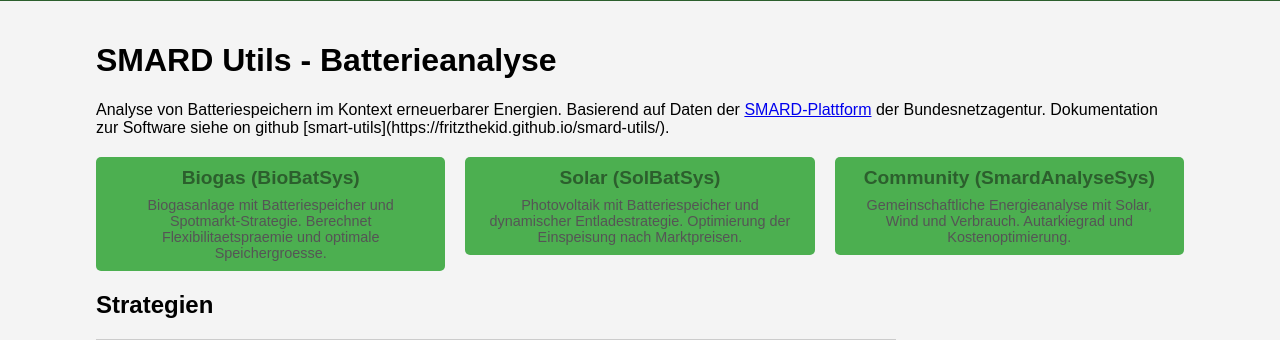
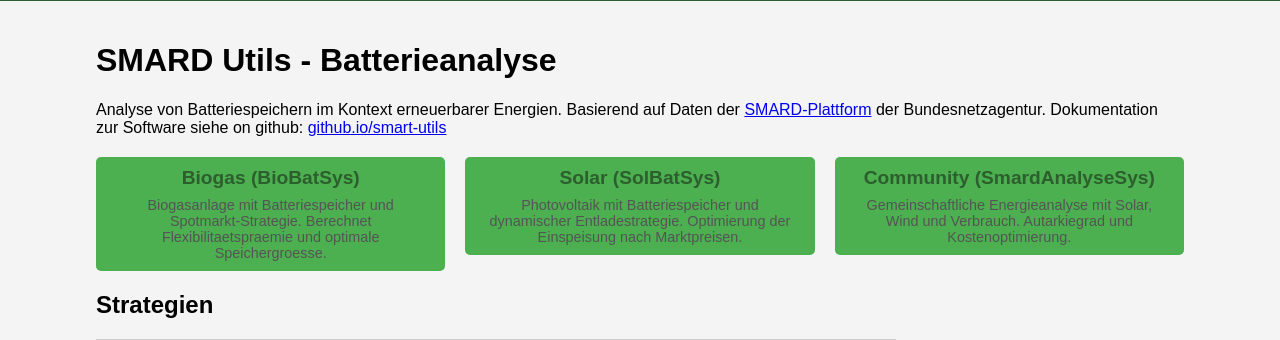
Before and after one commit to fritzthekid/smard-utils, a Flask app: page / in a window 1280 px wide. Shown: the part 77-417 px from the top of the page. Run offline with Flask 3, Linux system fonts and the light colour scheme.

Commit message:
small fixes on layout and link to documentation

```diff
--- a/docs/_layouts/default.html
+++ b/docs/_layouts/default.html
@@ -5,6 +5,7 @@
   <meta name="viewport" content="width=device-width, initial-scale=1.0">
   <title>{{ page.title }} – SMARD-Utils</title>
   <link rel="stylesheet" href="{{ site.baseurl }}/static/css/styles.css">
+  <link rel="icon" href="{{ site.baseurl }}/static/favicon.ico" sizes="any">
 </head>
 <body>
   {% include header.html %}
--- a/webapp/templates/index.html
+++ b/webapp/templates/index.html
@@ -5,7 +5,8 @@
 <p>
     Analyse von Batteriespeichern im Kontext erneuerbarer Energien.
     Basierend auf Daten der <a href="https://www.smard.de" target="_blank">SMARD-Plattform</a>
-    der Bundesnetzagentur. Dokumentation zur Software siehe on github [smart-utils](https://fritzthekid.github.io/smard-utils/).
+    der Bundesnetzagentur. Dokumentation zur Software siehe on github:
+    <a href="https://fritzthekid.github.io/smard-utils/" target="_blank">github.io/smart-utils</a>
 </p>
 
 <div class="scenario-cards">
```
Also changed, not shown: docs/static/favicon.ico (added).
